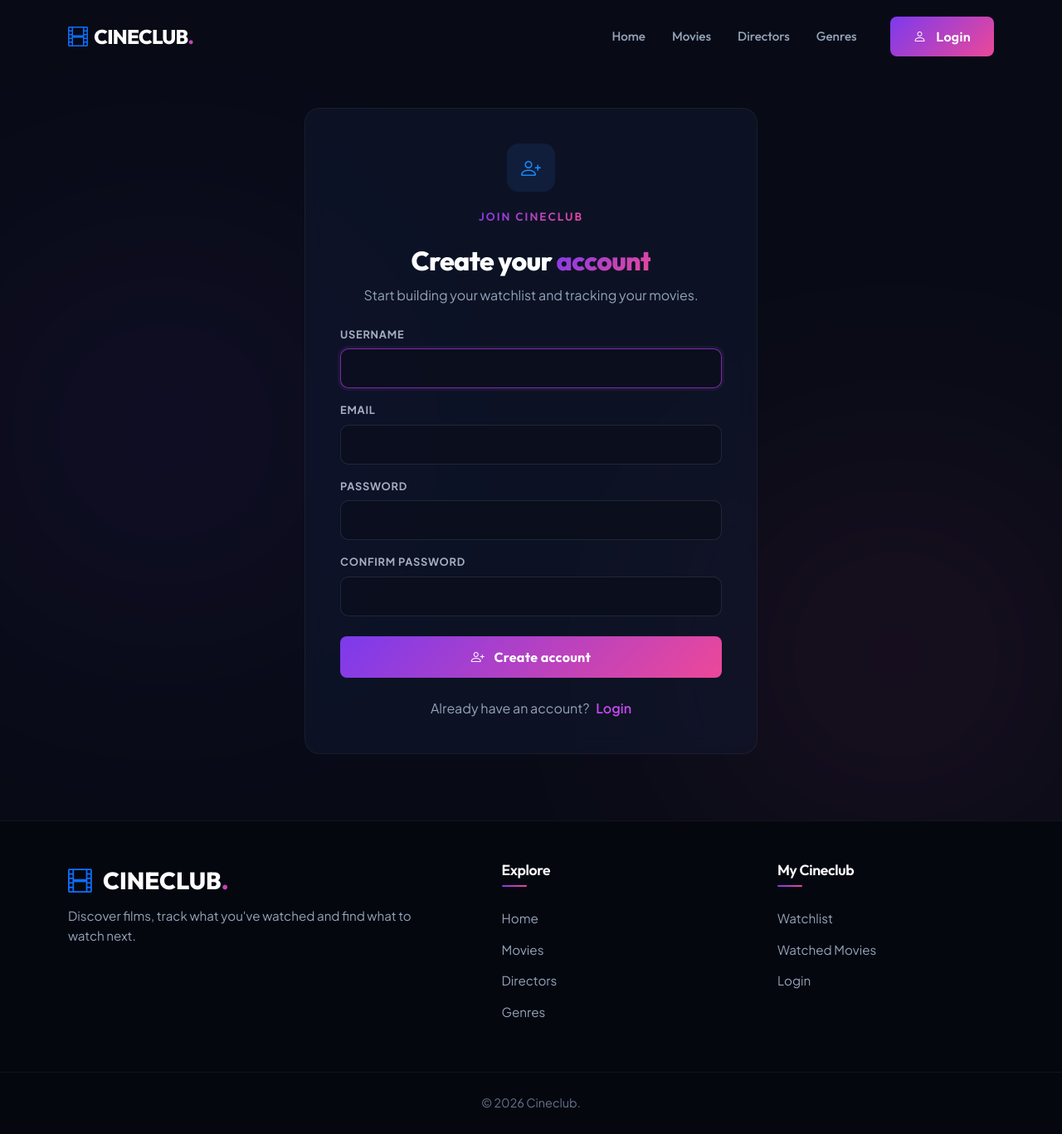
After one commit to Mendoncin/cineclub-django, a Django app: page /accounts/signup/ in a window 1280 px wide. The commit adds this page. Shown: the whole page at 83% size. Run offline with Django 5.2, Linux system fonts and the light colour scheme.

Commit message:
feat: Add user signup

```diff
--- a/catalog/forms.py
+++ b/catalog/forms.py
@@ -1,6 +1,7 @@
 from django import forms
 
-from catalog.models import Director, Genre
+from catalog.models import Director, Genre, User
+from django.contrib.auth.forms import UserCreationForm
 
 
 class MovieSearchForm(forms.Form):
@@ -49,3 +50,11 @@ class DirectorSearchForm(forms.Form):
             }
         ),
     )
+
+
+class SignUpForm(UserCreationForm):
+    email = forms.EmailField(required=True)
+
+    class Meta(UserCreationForm.Meta):
+        model = User
+        fields = ("username", "email")
--- a/catalog/views.py
+++ b/catalog/views.py
@@ -2,10 +2,11 @@ from django.db.models.aggregates import Count
 from django.shortcuts import render
 from catalog.models import Movie, Genre, Director
 from django.views import generic
-from catalog.forms import MovieSearchForm, DirectorSearchForm
+from catalog.forms import MovieSearchForm, DirectorSearchForm, SignUpForm
 from django.db.models import Q
 from django.contrib.auth.mixins import LoginRequiredMixin
 from django.contrib.auth.decorators import login_required
+from django.urls import reverse_lazy
 
 # Create your views here.
 
@@ -129,3 +130,9 @@ class GenreListView(LoginRequiredMixin, generic.ListView):
         return Genre.objects.annotate(
             num_movies=Count("movie")
         )
+
+
+class SignUpView(generic.CreateView):
+    form_class = SignUpForm
+    template_name = "registration/signup.html"
+    success_url = reverse_lazy("login")
--- a/config/urls.py
+++ b/config/urls.py
@@ -20,10 +20,13 @@ from django.conf.urls.static import static
 
 from django.conf import settings
 
+from catalog.views import SignUpView
+
 urlpatterns = [
     path('admin/', admin.site.urls),
     path("", include("catalog.urls", namespace="catalog")),
     path("accounts/", include("django.contrib.auth.urls")),
+    path("accounts/signup/", SignUpView.as_view(), name="signup"),
 ]
 
 if settings.DEBUG:
--- /dev/null
+++ b/static/catalog/css/signup.css
@@ -0,0 +1,151 @@
+.signup-section {
+    min-height: 80vh;
+
+    display: flex;
+    align-items: center;
+
+    padding: 130px 0 80px;
+
+    background: #080b16;
+}
+
+.signup-card {
+    padding: 42px;
+    border-radius: 18px;
+}
+
+
+/* Header */
+
+.signup-icon {
+    width: 58px;
+    height: 58px;
+
+    display: flex;
+    align-items: center;
+    justify-content: center;
+
+    border-radius: 14px;
+
+    background: rgba(66, 139, 255, 0.1);
+    color: #168cff;
+
+    font-size: 1.5rem;
+}
+
+.signup-title {
+    margin-top: 10px;
+    margin-bottom: 10px;
+
+    font-size: 2rem;
+    font-weight: 800;
+}
+
+
+/* Labels */
+
+.signup-label {
+    display: block;
+
+    margin-bottom: 7px;
+
+    color: #a5aec0;
+
+    font-size: 0.8rem;
+    font-weight: 700;
+
+    text-transform: uppercase;
+    letter-spacing: 0.06em;
+}
+
+
+/* Django inputs */
+
+.signup-card input {
+    width: 100%;
+    height: 48px;
+
+    padding: 0 15px;
+
+    border: 1px solid rgba(255, 255, 255, 0.1);
+    border-radius: 10px;
+
+    background: rgba(10, 15, 29, 0.8);
+    color: #ffffff;
+
+    outline: none;
+
+    transition:
+        border-color 0.2s ease,
+        box-shadow 0.2s ease;
+}
+
+.signup-card input:focus {
+    border-color: rgba(196, 66, 255, 0.6);
+
+    box-shadow:
+        0 0 0 3px rgba(196, 66, 255, 0.08);
+}
+
+
+/* Errors */
+
+.signup-error {
+    margin-top: 6px;
+    margin-bottom: 0;
+
+    color: #ff7a8a;
+
+    font-size: 0.8rem;
+}
+
+.signup-error-box {
+    padding: 12px 15px;
+
+    border: 1px solid rgba(255, 80, 100, 0.25);
+    border-radius: 9px;
+
+    background: rgba(255, 80, 100, 0.08);
+    color: #ff7a8a;
+
+    font-size: 0.9rem;
+}
+
+
+/* Button */
+
+.signup-submit {
+    height: 50px;
+    font-weight: 700;
+}
+
+
+/* Login link */
+
+.signup-login a {
+    margin-left: 5px;
+
+    color: #c449ef;
+
+    text-decoration: none;
+    font-weight: 600;
+}
+
+.signup-login a:hover {
+    color: #ffffff;
+}
+
+
+/* Mobile */
+
+@media (max-width: 576px) {
+
+    .signup-section {
+        padding: 110px 0 60px;
+    }
+
+    .signup-card {
+        padding: 28px 22px;
+    }
+
+}
--- /dev/null
+++ b/templates/registration/signup.html
@@ -0,0 +1,179 @@
+{% extends "base.html" %}
+{% load static %}
+
+{% block title %}
+Create Account | Cineclub
+{% endblock %}
+
+{% block extra_css %}
+<link href="{% static 'catalog/css/signup.css' %}" rel="stylesheet">
+{% endblock %}
+
+{% block content %}
+
+<section class="signup-section position-relative overflow-hidden">
+
+    <div class="glow-blob glow-primary top-10 start-0"></div>
+    <div class="glow-blob glow-accent bottom-0 end-0"></div>
+
+    <div class="container position-relative z-1">
+
+        <div class="row justify-content-center">
+
+            <div class="col-md-8 col-lg-6">
+
+                <div class="signup-card glass-card">
+
+                    <!-- Header -->
+                    <div class="text-center mb-4">
+
+                        <div class="signup-icon mx-auto mb-3">
+                            <i class="bi bi-person-plus"></i>
+                        </div>
+
+                        <span class="section-subtitle">
+                            Join Cineclub
+                        </span>
+
+                        <h1 class="signup-title text-white">
+                            Create your <span class="text-gradient">account</span>
+                        </h1>
+
+                        <p class="text-secondary mb-0">
+                            Start building your watchlist and tracking your movies.
+                        </p>
+
+                    </div>
+
+
+                    <form method="post">
+
+                        {% csrf_token %}
+
+
+                        <!-- Username -->
+                        <div class="mb-3">
+
+                            <label
+                                for="{{ form.username.id_for_label }}"
+                                class="signup-label"
+                            >
+                                Username
+                            </label>
+
+                            {{ form.username }}
+
+                            {% for error in form.username.errors %}
+                                <p class="signup-error">
+                                    {{ error }}
+                                </p>
+                            {% endfor %}
+
+                        </div>
+
+
+                        <!-- Email -->
+                        <div class="mb-3">
+
+                            <label
+                                for="{{ form.email.id_for_label }}"
+                                class="signup-label"
+                            >
+                                Email
+                            </label>
+
+                            {{ form.email }}
+
+                            {% for error in form.email.errors %}
+                                <p class="signup-error">
+                                    {{ error }}
+                                </p>
+                            {% endfor %}
+
+                        </div>
+
+
+                        <!-- Password -->
+                        <div class="mb-3">
+
+                            <label
+                                for="{{ form.password1.id_for_label }}"
+                                class="signup-label"
+                            >
+                                Password
+                            </label>
+
+                            {{ form.password1 }}
+
+                            {% for error in form.password1.errors %}
+                                <p class="signup-error">
+                                    {{ error }}
+                                </p>
+                            {% endfor %}
+
+                        </div>
+
+
+                        <!-- Password confirmation -->
+                        <div class="mb-4">
+
+                            <label
+                                for="{{ form.password2.id_for_label }}"
+                                class="signup-label"
+                            >
+                                Confirm password
+                            </label>
+
+                            {{ form.password2 }}
+
+                            {% for error in form.password2.errors %}
+                                <p class="signup-error">
+                                    {{ error }}
+                                </p>
+                            {% endfor %}
+
+                        </div>
+
+
+                        <!-- Non-field errors -->
+                        {% for error in form.non_field_errors %}
+                            <div class="signup-error-box mb-3">
+                                {{ error }}
+                            </div>
+                        {% endfor %}
+
+
+                        <button
+                            type="submit"
+                            class="btn btn-synapse-primary w-100 signup-submit"
+                        >
+                            <i class="bi bi-person-plus me-2"></i>
+                            Create account
+                        </button>
+
+                    </form>
+
+
+                    <div class="signup-login text-center mt-4">
+
+                        <span class="text-secondary">
+                            Already have an account?
+                        </span>
+
+                        <a href="{% url 'login' %}">
+                            Login
+                        </a>
+
+                    </div>
+
+                </div>
+
+            </div>
+
+        </div>
+
+    </div>
+
+</section>
+
+{% endblock %}
```
Also changed, not shown: templates/registration/login.html (+7 -0 lines).
